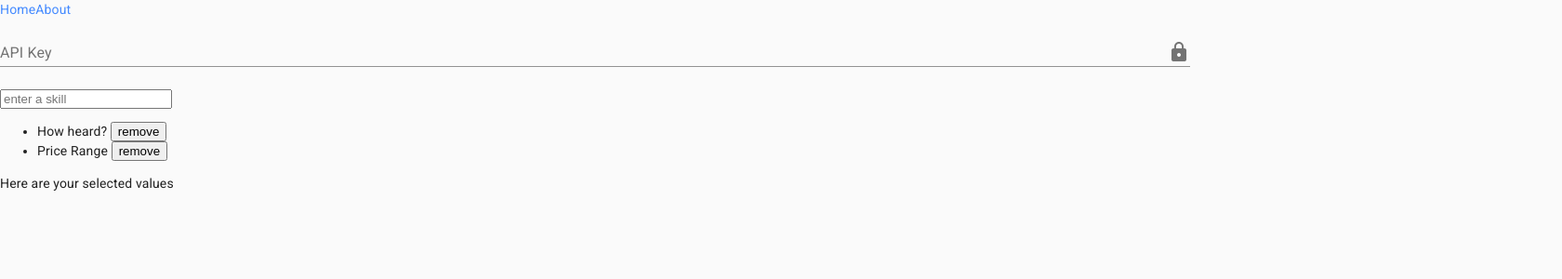
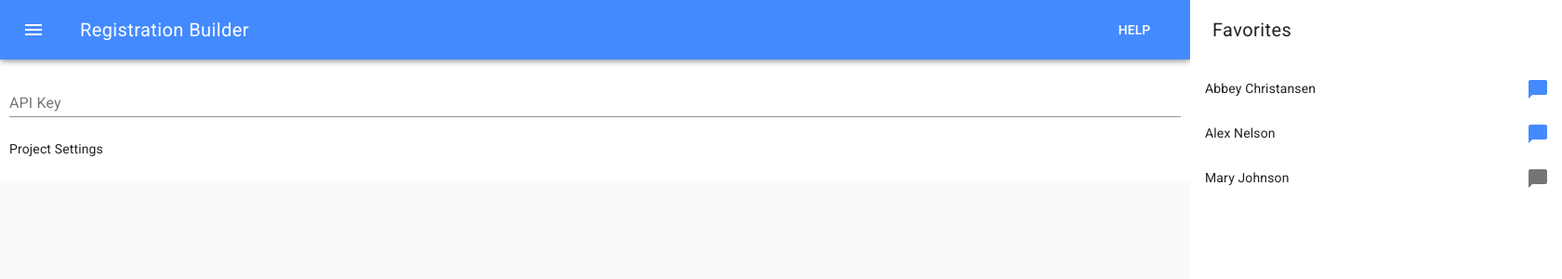
Before and after one commit to aclarkd/Register, a Vue app: page / in a window 1280 px wide. Shown: the top 300 px of the page at 93% size, 1680 px wide, since content can reach past the window. Built offline with nearby package versions, Linux system fonts and the light colour scheme; a small style sheet from the web is missing.

Commit message:
call to get project settings

```diff
--- a/package.json
+++ b/package.json
@@ -8,7 +8,11 @@
     "lint": "vue-cli-service lint"
   },
   "dependencies": {
+    "axios": "^0.19.0",
     "core-js": "^2.6.5",
+    "cors": "^2.8.5",
+    "express": "^4.17.1",
+    "node-sass": "^4.12.0",
     "sass-loader": "^8.0.0",
     "vee-validate": "^3.0.7",
     "vue": "^2.6.10",
--- a/src/App.vue
+++ b/src/App.vue
@@ -1,10 +1,79 @@
 <template>
-  <div id="app">
-      <nav>
-        <router-link to="/">Home</router-link>
-        <router-link to="/about">About</router-link>
-      </nav>
-    <router-view/>
+  <div class="page-container md-layout-column">
+    <md-toolbar class="md-primary">
+      <md-button class="md-icon-button" @click="showNavigation = true">
+        <md-icon>menu</md-icon>
+      </md-button>
+      <span class="md-title">Registration Builder</span>
+
+      <div class="md-toolbar-section-end">
+        <md-button @click="showSidepanel = true">Help</md-button>
+      </div>
+    </md-toolbar>
+
+    <md-drawer :md-active.sync="showNavigation" md-swipeable>
+      <md-toolbar class="md-transparent" md-elevation="0">
+        <span class="md-title">Registration</span>
+      </md-toolbar>
+
+      <md-list>
+        <md-list-item>
+          <md-icon>move_to_inbox</md-icon>
+          <span class="md-list-item-text">Inbox</span>
+        </md-list-item>
+
+        <md-list-item>
+          <md-icon>send</md-icon>
+          <span class="md-list-item-text">Sent Mail</span>
+        </md-list-item>
+
+        <md-list-item>
+          <md-icon>delete</md-icon>
+          <span class="md-list-item-text">Trash</span>
+        </md-list-item>
+
+        <md-list-item>
+          <md-icon>error</md-icon>
+          <span class="md-list-item-text">Spam</span>
+        </md-list-item>
+      </md-list>
+    </md-drawer>
+
+    <md-drawer class="md-right" :md-active.sync="showSidepanel">
+      <md-toolbar class="md-transparent" md-elevation="0">
+        <span class="md-title">Favorites</span>
+      </md-toolbar>
+
+      <md-list>
+        <md-list-item>
+          <span class="md-list-item-text">Abbey Christansen</span>
+
+          <md-button class="md-icon-button md-list-action">
+            <md-icon class="md-primary">chat_bubble</md-icon>
+          </md-button>
+        </md-list-item>
+
+        <md-list-item>
+          <span class="md-list-item-text">Alex Nelson</span>
+
+          <md-button class="md-icon-button md-list-action">
+            <md-icon class="md-primary">chat_bubble</md-icon>
+          </md-button>
+        </md-list-item>
+
+        <md-list-item>
+          <span class="md-list-item-text">Mary Johnson</span>
+
+          <md-button class="md-icon-button md-list-action">
+            <md-icon>chat_bubble</md-icon>
+          </md-button>
+        </md-list-item>
+      </md-list>
+    </md-drawer>
+
+    <md-content>
+      <Register />
+    </md-content>
   </div>
 </template>
 
@@ -13,12 +82,25 @@ import Register from './components/Register.vue'
 
 export default {
   name: 'app',
+  data: () => ({
+    showNavigation: false,
+    showSidepanel: false
+  }),
   components: {
     Register
   }
 }
 </script>
 
-<style>
+<style lang="scss">
 @import url('//fonts.googleapis.com/css?family=Roboto:400,500,700,400italic|Material+Icons');
+
+@import "~vue-material/dist/theme/engine";
+
+@include md-register-theme("default", (
+  primary: #3fffbe,
+  accent: #1a11e8
+));
+
+@import "~vue-material/dist/theme/all";
 </style>
--- a/src/components/About.vue
+++ /dev/null
@@ -1,18 +0,0 @@
-<template>
-  <div class="about">
-    <h1>{{ their_name }}This is an about page</h1>
-    <p>Lorem ipsum dolor sit amet, consectetur adipiscing elit, sed do eiusmod tempor incididunt ut labore et dolore magna ali...</p>
-  </div>
-</template>
-
-
-<script>
-export default {
-  name: 'About',
-  data() {
-    return {
-      their_name: this.$route.params.name
-    }
-  }
-}
-</script>
--- a/src/components/Register.vue
+++ b/src/components/Register.vue
@@ -1,53 +1,58 @@
 <template>
-  <div class="hello">
   <div class="holder">
-
+    <form @submit.prevent="getProjectSettings">
     <md-field>
       <label>API Key</label>
-        <md-input v-model="apiKey"></md-input>
-        <md-icon>lock</md-icon>
+      <md-input v-model="apiKey" v-on:focus="$event.target.select()"></md-input>
+      <md-icon v-html="authenticationIcon"></md-icon>
     </md-field>
-
-      <p>{{ apiKey }}</p>
-      <form @submit.prevent="addQuestion">
-        <input type="text" placeholder="enter a skill" v-model="question">
+    {{ fetchError }}
     </form>
 
-      <ul>
-        <transition-group nane="list" enter-active-class="animated bounceInUp" leave-active-class="animated bounceOutRight">
-          <li v-for="(data, index) in questions" :key='index'>
-            {{ data.question }}
-            <button v-on:click="removeQuestion(index)">remove</button>
-          </li>
-        </transition-group>
-      </ul>
+    <p>Project Settings</p>
 
-      <p>Here are your selected values</p>
+    <p>{{ projectSettings }}</p>
   </div>
-  </div>
-
 </template>
 
 <script>
+import axios from 'axios';
+
 export default {
   name: 'Register',
   data() {
     return {
       apiKey: '',
-      question: '',
-      questions: [
-        { "question": "How heard?" },
-        { "question": "Price Range" }
-      ]
+      projectSettings: '',
+      fetchError: ''
     }
   },
   methods: {
-    addQuestion() {
-      this.questions.push({question: this.question})
-      this.question = ''
+    getProjectSettings() {
+      this.$nextTick()
+      .then(function (args) {
+        console.log(args)
+        console.log(this.apiKey)
+      })
+
+      axios.get('http://localhost:4000/project-settings', { headers: { Authorization: 'Bearer'.concat(' ', this.apiKey) } })
+        .then(response => {
+            this.projectSettings = response.data
+            this.fetchError = '';
+        })
+        .catch((error) => {
+          if(error.response.status == 401) { // Auth Failed
+            this.fetchError = "Authentication failed while fetching registration options with the key provided. Please verify your key and try again."
+          }
+          if(error.response.status == 500) { // Not sure what happened
+            this.fetchError = "Well... we're not sure what happened, but it didn't work. Grab a coffe and try again, if that doesn't work contact Lasso."
+          }
+        });
+    }
   },
-    removeQuestion(index) {
-      this.$delete(this.questions, index)
+  computed: {
+    authenticationIcon: function () {
+      return this.projectSettings ? '&#xe898' : '&#xe897'
     }
   }
 }
@@ -55,26 +60,7 @@ export default {
 
 <style scoped>
 
-@import "https://cdn.jsdelivr.net/npm/animate.css@3.5.1";
-
-.item-added-enter-active {
-  animation: bounce-in .5s;
+.holder {
+  padding: 10px;
 }
-
-.item-added-leave-active {
-  animation: bounce-in .5s reverse;
-}
-
-@keyframes bounce-in {
-  0% {
-    transform: scale(0);
-  }
-  50% {
-    transform: scale(1.5);
-  }
-  100% {
-    transform: scale(1);
-  }
-}
-
 </style>
--- a/src/main.js
+++ b/src/main.js
@@ -1,6 +1,5 @@
 import Vue from 'vue'
 import App from './App.vue'
-import router from './router.js'
 import VueMaterial from 'vue-material'
 import 'vue-material/dist/vue-material.min.css'
 import 'vue-material/dist/theme/default.css'
@@ -10,6 +9,5 @@ Vue.use(VueMaterial)
 Vue.config.productionTip = false
 
 new Vue({
-  router,
   render: h => h(App),
 }).$mount('#app')
--- a/src/router.js
+++ /dev/null
@@ -1,21 +0,0 @@
-import Vue from 'vue'
-import Router from 'vue-router'
-import Register from './components/Register.vue'
-import About from './components/About.vue'
-
-Vue.use(Router)
-
-export default new Router({
-  routes: [
-    {
-      path: '/',
-      name: 'Register',
-      component: Register
-    },
-    {
-      path: '/about/:name',
-      name: 'about',
-      component: About
-    }
-  ]
-})
--- /dev/null
+++ b/vue.config.js
@@ -0,0 +1,5 @@
+module.exports = {
+    devServer: {
+      host: 'register.local'
+    }
+  }
```
Also changed, not shown: src/server.js (added, +32 -0 lines), 1 other file (tests, documents, lock files or other folders). Lines whose indentation alone changed are shown as unchanged.
